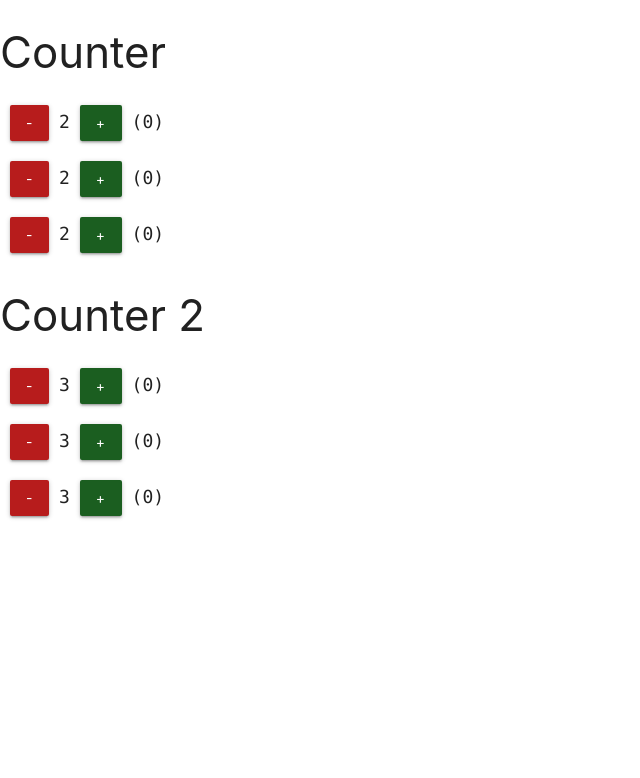
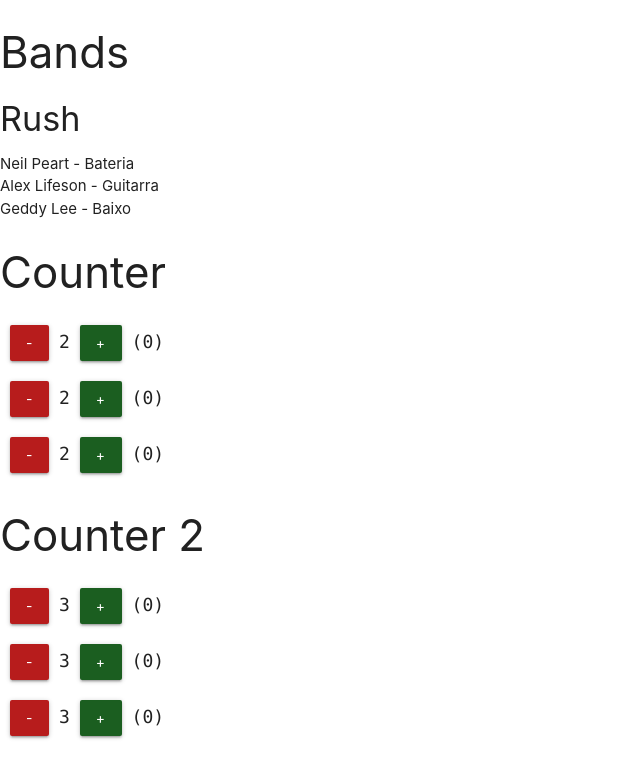
Before and after one commit to MauricioFe/ExercicioReact, a React (Create React App) app in the folder aula-05/react-counter01/: page / in a window 1280 px wide. Shown: the top 778 px of the page, without its empty margins (0-640 px from the left). Built offline with nearby package versions, Linux system fonts and the light colour scheme.

Commit message:
interpolação de arrays

```diff
--- a/aula-05/react-counter01/src/App.js
+++ b/aula-05/react-counter01/src/App.js
@@ -1,33 +1,36 @@
 import React, { Component, Fragment } from 'react';
 import Counter from './components/Counter/Counter';
 import Counter2 from './components/Counter/Counter2';
+import Band from './components/Band';
 export default class App extends Component {
-  constructor(){
+  constructor() {
     super();
     this.state = {
       currentCounter: 3,
-      steps:0,
+      steps: 0,
     }
   }
-  handleCount = (clickType)=>{
+  handleCount = (clickType) => {
     const { currentCounter, steps } = this.state;
     this.setState({
-        currentCounter: clickType === '+' ? currentCounter + 1 : currentCounter - 1,
-        steps: steps + 1
+      currentCounter: clickType === '+' ? currentCounter + 1 : currentCounter - 1,
+      steps: steps + 1
     })
   };
   render() {
-    const {currentCounter, steps } = this.state;
+    const { currentCounter, steps } = this.state;
     return (
       <Fragment>
+        <h3>Bands</h3>
+        <Band />
         <h3>Counter</h3>
         <Counter />
         <Counter />
         <Counter />
         <h3>Counter 2</h3>
         <Counter2 onCount={this.handleCount} countValue={currentCounter} currentStep={steps} />
-        <Counter2 onCount={this.handleCount} countValue={currentCounter} currentStep={steps}/>
-        <Counter2 onCount={this.handleCount} countValue={currentCounter} currentStep={steps}/>
+        <Counter2 onCount={this.handleCount} countValue={currentCounter} currentStep={steps} />
+        <Counter2 onCount={this.handleCount} countValue={currentCounter} currentStep={steps} />
       </Fragment>
     );
   }
--- /dev/null
+++ b/aula-05/react-counter01/src/components/Band.js
@@ -0,0 +1,43 @@
+import React, { Component } from 'react'
+
+export default class Band extends Component {
+    constructor() {
+        super();
+
+        this.state = {
+            bandName: 'Rush',
+            bandMembers: [
+                {
+                    id: 1,
+                    name: 'Neil Peart',
+                    instrument: 'Bateria',
+                },
+                {
+                    id: 2,
+                    name: 'Alex Lifeson',
+                    instrument: 'Guitarra',
+                },
+                {
+                    id: 3,
+                    name: 'Geddy Lee',
+                    instrument: 'Baixo',
+                },
+            ]
+        }
+    }
+    render() {
+        const { bandName, bandMembers } = this.state;
+        return (
+            <div>
+                <h4>{bandName}</h4>
+                <ul>
+                    {bandMembers.map(({ id, name, instrument }) => {
+                        return (
+                            <li key={id}>{name} - {instrument}</li>
+                        );
+                    })}
+                </ul>
+            </div>
+        )
+    }
+}
```
